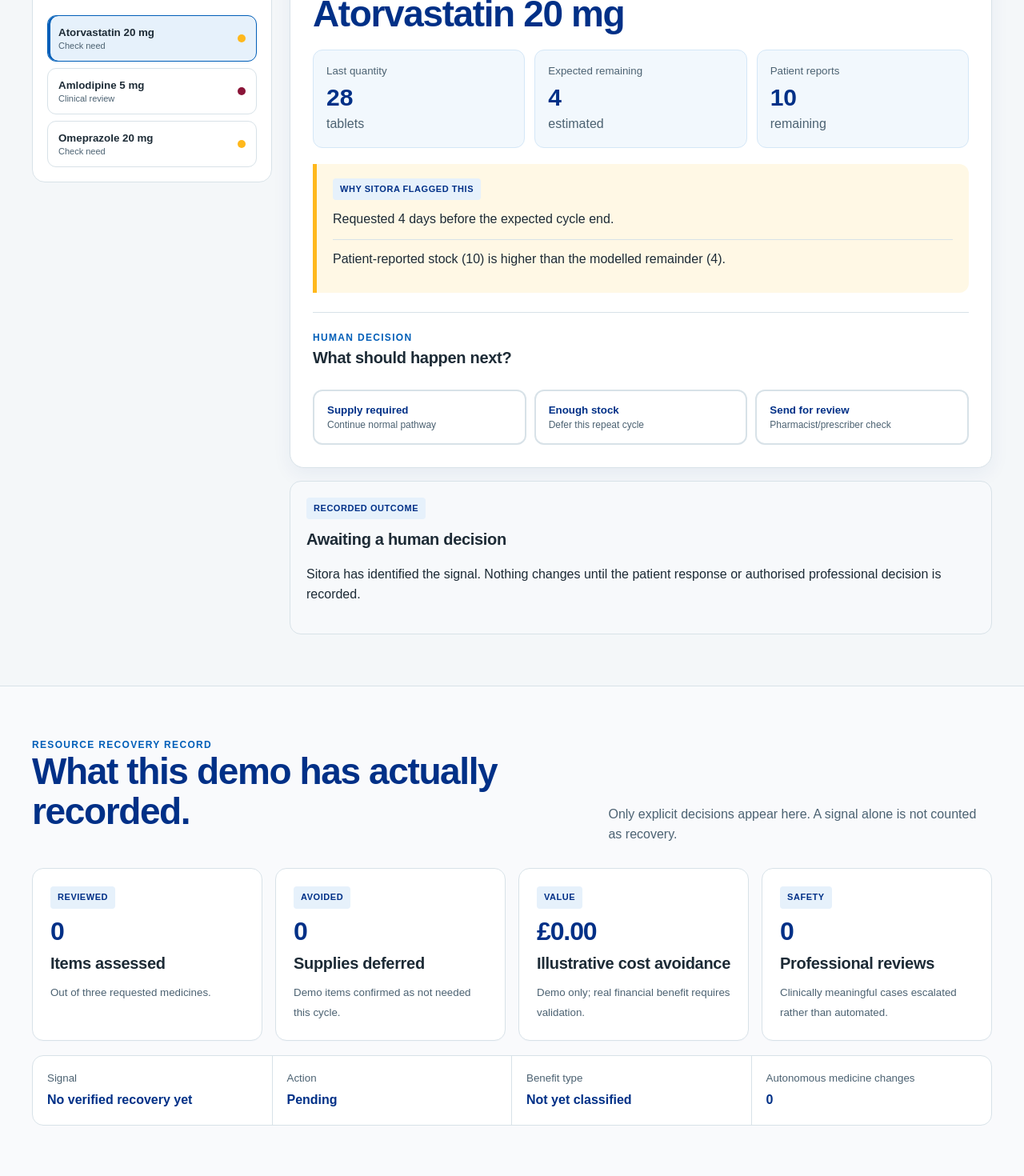
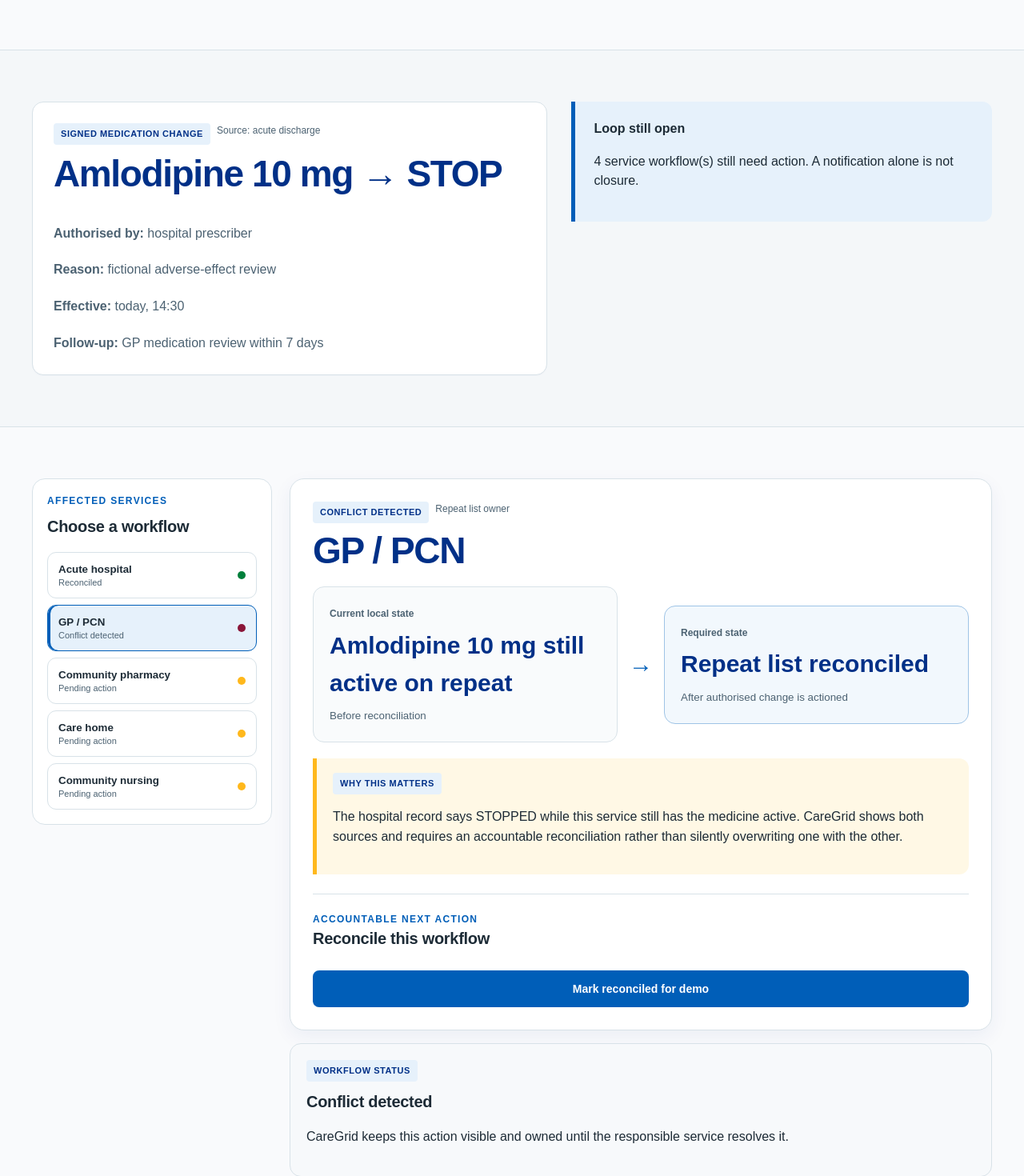
Before and after one commit to Nylon1/NHS, a Next.js app: page /demo/medicine-loop in a window 1280 px wide. Shown: the part 780-2250 px from the top of the page at 80% size. Built offline with nearby package versions, Linux system fonts and the light colour scheme.

Commit message:
Rebuild Medicine Loop demo around shared medication reconciliation

```diff
--- a/app/demo/medicine-loop/page.tsx
+++ b/app/demo/medicine-loop/page.tsx
@@ -2,69 +2,84 @@
 
 import { useMemo, useState } from "react";
 
-const medicines = [
-  { name: "Atorvastatin 20 mg", qty: 28, days: 28, lastSupplyDaysAgo: 24, change: "None", stock: 10, value: 2.1 },
-  { name: "Amlodipine 5 mg", qty: 28, days: 28, lastSupplyDaysAgo: 27, change: "Dose changed to 10 mg after recent review", stock: 7, value: 1.45 },
-  { name: "Omeprazole 20 mg", qty: 28, days: 28, lastSupplyDaysAgo: 13, change: "None", stock: 18, value: 1.9 },
+type Status = "pending" | "acknowledged" | "reconciled" | "conflict";
+
+type Service = {
+  name: string;
+  role: string;
+  currentState: string;
+  targetState: string;
+  startingStatus: Status;
+};
+
+const services: Service[] = [
+  { name: "Acute hospital", role: "Authorised change source", currentState: "Amlodipine stopped at discharge", targetState: "Signed stop event issued", startingStatus: "reconciled" },
+  { name: "GP / PCN", role: "Repeat list owner", currentState: "Amlodipine 10 mg still active on repeat", targetState: "Repeat list reconciled", startingStatus: "conflict" },
+  { name: "Community pharmacy", role: "Dispensing workflow", currentState: "Next supply still scheduled", targetState: "Old supply held / cancelled", startingStatus: "pending" },
+  { name: "Care home", role: "Administration workflow", currentState: "eMAR still shows amlodipine", targetState: "eMAR updated after signed instruction", startingStatus: "pending" },
+  { name: "Community nursing", role: "Care-team visibility", currentState: "Old medication list still visible", targetState: "Current medication state acknowledged", startingStatus: "pending" },
 ];
 
-type Decision = "need" | "enough" | "review";
+const statusLabel: Record<Status, string> = {
+  pending: "Pending action",
+  acknowledged: "Acknowledged",
+  reconciled: "Reconciled",
+  conflict: "Conflict detected",
+};
 
 export default function MedicineLoopDemoPage() {
-  const [confirmed, setConfirmed] = useState<Record<string, Decision>>({});
-  const [active, setActive] = useState(medicines[0].name);
+  const [states, setStates] = useState<Record<string, Status>>(() => Object.fromEntries(services.map((s) => [s.name, s.startingStatus])));
+  const [active, setActive] = useState(services[1].name);
 
-  const rows = useMemo(() => medicines.map((m) => {
-    const expectedUsed = Math.min(m.qty, Math.floor(m.lastSupplyDaysAgo * (m.qty / m.days)));
-    const expectedRemaining = Math.max(0, m.qty - expectedUsed);
-    const early = m.lastSupplyDaysAgo < m.days - 3;
-    const changed = m.change !== "None";
-    const mismatch = m.stock > expectedRemaining + 4;
-    const status = changed ? "Clinical review" : early || mismatch ? "Check need" : "Routine";
-    const reasons = [
-      ...(early ? [`Requested ${m.days - m.lastSupplyDaysAgo} days before the expected cycle end.`] : []),
-      ...(mismatch ? [`Patient-reported stock (${m.stock}) is higher than the modelled remainder (${expectedRemaining}).`] : []),
-      ...(changed ? [m.change] : []),
-    ];
-    return { ...m, expectedRemaining, status, reasons };
-  }), []);
+  const current = services.find((s) => s.name === active) || services[0];
+  const currentStatus = states[current.name];
+  const closed = useMemo(() => services.every((s) => states[s.name] === "reconciled"), [states]);
+  const reconciledCount = services.filter((s) => states[s.name] === "reconciled").length;
+  const conflictCount = services.filter((s) => states[s.name] === "conflict").length;
 
-  const current = rows.find((m) => m.name === active) || rows[0];
-  const avoided = rows.filter((m) => confirmed[m.name] === "enough");
-  const reviews = rows.filter((m) => confirmed[m.name] === "review");
-  const completed = Object.keys(confirmed).length;
-  const avoidedValue = avoided.reduce((sum, m) => sum + m.value, 0);
-  const decision = confirmed[current.name];
-  const decisionCopy = !decision
-    ? { title: "Awaiting a human decision", body: "Sitora has identified the signal. Nothing changes until the patient response or authorised professional decision is recorded." }
-    : decision === "need"
-      ? { title: "Supply remains required", body: "The repeat continues through the normal pathway. No resource recovery is claimed." }
-      : decision === "enough"
-        ? { title: "Supply deferred this cycle", body: "The patient confirms sufficient stock. The avoided item can enter the Resource Recovery Record after the dispensing outcome is verified." }
-        : { title: "Professional review required", body: "The case is escalated to a pharmacist or prescriber. Sitora does not make the clinical change." };
+  function nextAction(name: string) {
+    setStates((prev) => ({ ...prev, [name]: "reconciled" }));
+  }
 
   return (
     <>
       <section className="page-head demo-head">
         <div className="shell demo-head-grid">
           <div>
-            <div className="eyebrow">Prototype 1 · fictional data</div>
-            <h1>Medicine Loop</h1>
-            <p className="lede">Before another repeat is supplied, connect the previous supply, expected use, patient-held stock and medication changes. Routine requests flow through. Exceptions get the smallest safe intervention.</p>
+            <div className="eyebrow">Medicine Loop Core · fictional data</div>
+            <h1>One medication change. Every affected service aligned.</h1>
+            <p className="lede">A hospital has stopped amlodipine. The clinical decision is correct, but the loop is still open because GP, pharmacy and care workflows have not all caught up. CareGrid tracks the change from signed decision to confirmed downstream reconciliation.</p>
           </div>
           <div className="demo-status-card">
             <span className="badge">Demo patient</span>
-            <strong>DEMO-1042</strong>
-            <span>3 repeat medicines requested today</span>
-            <span>{completed}/3 reviewed</span>
+            <strong>DEMO-2048</strong>
+            <span>Amlodipine 10 mg stopped in hospital</span>
+            <span>{reconciledCount}/{services.length} services reconciled</span>
           </div>
         </div>
       </section>
 
       <section className="section">
         <div className="shell">
-          <div className="demo-stepper" aria-label="Demo flow">
-            {[["1","Detect"],["2","Explain"],["3","Decide"],["4","Record"]].map(([n,t]) => <div className="demo-step" key={n}><span>{n}</span><strong>{t}</strong></div>)}
+          <div className="demo-stepper" aria-label="Medicine Loop flow">
+            {[["1","Authorise"],["2","Notify"],["3","Reconcile"],["4","Acknowledge"],["5","Close"]].map(([n,t]) => <div className="demo-step" key={n}><span>{n}</span><strong>{t}</strong></div>)}
+          </div>
+        </div>
+      </section>
+
+      <section className="section">
+        <div className="shell two-col">
+          <div className="card evidence-card">
+            <div className="meta-row"><span className="badge">Signed medication change</span><span>Source: acute discharge</span></div>
+            <h2>Amlodipine 10 mg → STOP</h2>
+            <p><strong>Authorised by:</strong> hospital prescriber</p>
+            <p><strong>Reason:</strong> fictional adverse-effect review</p>
+            <p><strong>Effective:</strong> today, 14:30</p>
+            <p><strong>Follow-up:</strong> GP medication review within 7 days</p>
+          </div>
+          <div className={`callout ${closed ? "" : ""}`}>
+            <strong>{closed ? "Loop closed" : "Loop still open"}</strong>
+            <p>{closed ? "Every affected workflow has acknowledged and reconciled the authorised change." : `${services.length - reconciledCount} service workflow(s) still need action. A notification alone is not closure.`}</p>
           </div>
         </div>
       </section>
@@ -72,13 +87,13 @@
       <section className="section">
         <div className="shell demo-workspace">
           <aside className="demo-sidebar">
-            <div className="eyebrow">Repeat request</div>
-            <h3>Choose a medicine</h3>
+            <div className="eyebrow">Affected services</div>
+            <h3>Choose a workflow</h3>
             <div className="demo-list">
-              {rows.map((m) => (
-                <button key={m.name} className={`demo-list-item ${active === m.name ? "active" : ""}`} onClick={() => setActive(m.name)}>
-                  <span><strong>{m.name}</strong><small>{m.status}</small></span>
-                  <span className={`signal-dot ${m.status === "Routine" ? "ok" : m.status === "Clinical review" ? "danger" : "warn"}`} />
+              {services.map((s) => (
+                <button key={s.name} className={`demo-list-item ${active === s.name ? "active" : ""}`} onClick={() => setActive(s.name)}>
+                  <span><strong>{s.name}</strong><small>{statusLabel[states[s.name]]}</small></span>
+                  <span className={`signal-dot ${states[s.name] === "reconciled" ? "ok" : states[s.name] === "conflict" ? "danger" : "warn"}`} />
                 </button>
               ))}
             </div>
@@ -86,50 +101,53 @@
 
           <div className="demo-main">
             <div className="demo-panel">
-              <div className="meta-row"><span className="badge">{current.status}</span><span>Last supplied {current.lastSupplyDaysAgo} days ago</span></div>
+              <div className="meta-row"><span className="badge">{statusLabel[currentStatus]}</span><span>{current.role}</span></div>
               <h2>{current.name}</h2>
-              <div className="demo-signal-grid">
-                <div><small>Last quantity</small><strong>{current.qty}</strong><span>tablets</span></div>
-                <div><small>Expected remaining</small><strong>{current.expectedRemaining}</strong><span>estimated</span></div>
-                <div><small>Patient reports</small><strong>{current.stock}</strong><span>remaining</span></div>
+              <div className="comparison-grid">
+                <div className="comparison-card baseline"><span>Current local state</span><strong>{current.currentState}</strong><small>Before reconciliation</small></div>
+                <div className="comparison-arrow">→</div>
+                <div className="comparison-card selected"><span>Required state</span><strong>{current.targetState}</strong><small>After authorised change is actioned</small></div>
               </div>
+
               <div className="demo-flag-box">
-                <span className="badge">Why Sitora flagged this</span>
-                {current.reasons.length ? <ul className="list-clean">{current.reasons.map((r) => <li key={r}>{r}</li>)}</ul> : <p>No exceptional signal. Routine supply can continue with minimal friction.</p>}
+                <span className="badge">Why this matters</span>
+                <p>{currentStatus === "conflict" ? "The hospital record says STOPPED while this service still has the medicine active. CareGrid shows both sources and requires an accountable reconciliation rather than silently overwriting one with the other." : currentStatus === "pending" ? "The service has been affected by the authorised medication change but has not yet confirmed that its local workflow reflects it." : currentStatus === "acknowledged" ? "The service has seen the change, but acknowledgement alone does not prove the local medication workflow was corrected." : "This service has reconciled its local workflow with the authorised change."}</p>
               </div>
+
               <div className="demo-decision-block">
-                <div><div className="eyebrow">Human decision</div><h3>What should happen next?</h3></div>
-                <div className="demo-choice-grid">
-                  <button className={decision === "need" ? "demo-choice selected" : "demo-choice"} onClick={() => setConfirmed(s => ({...s,[current.name]:"need"}))}><strong>Supply required</strong><span>Continue normal pathway</span></button>
-                  <button className={decision === "enough" ? "demo-choice selected" : "demo-choice"} onClick={() => setConfirmed(s => ({...s,[current.name]:"enough"}))}><strong>Enough stock</strong><span>Defer this repeat cycle</span></button>
-                  <button className={decision === "review" ? "demo-choice selected" : "demo-choice"} onClick={() => setConfirmed(s => ({...s,[current.name]:"review"}))}><strong>Send for review</strong><span>Pharmacist/prescriber check</span></button>
-                </div>
+                <div><div className="eyebrow">Accountable next action</div><h3>{currentStatus === "reconciled" ? "This service is complete" : "Reconcile this workflow"}</h3></div>
+                {currentStatus !== "reconciled" && <button className="button primary" onClick={() => nextAction(current.name)}>Mark reconciled for demo</button>}
               </div>
             </div>
-            <div className="demo-outcome-panel"><span className="badge">Recorded outcome</span><h3>{decisionCopy.title}</h3><p>{decisionCopy.body}</p></div>
+
+            <div className={`demo-outcome-panel ${currentStatus === "reconciled" ? "success" : ""}`}>
+              <span className="badge">Workflow status</span>
+              <h3>{statusLabel[currentStatus]}</h3>
+              <p>{currentStatus === "reconciled" ? "The service has confirmed its local repeat, supply, administration or care workflow reflects the signed change." : "CareGrid keeps this action visible and owned until the responsible service resolves it."}</p>
+            </div>
           </div>
         </div>
       </section>
 
       <section className="section">
         <div className="shell">
-          <div className="section-head"><div><div className="eyebrow">Resource Recovery Record</div><h2>What this demo has actually recorded.</h2></div><p>Only explicit decisions appear here. A signal alone is not counted as recovery.</p></div>
+          <div className="section-head"><div><div className="eyebrow">Closed-loop record</div><h2>Visibility is not enough. The action has to close.</h2></div><p>Every service has its own role and permissions. CareGrid records provenance, ownership, acknowledgement and resolution.</p></div>
           <div className="metric-grid">
-            <div className="metric"><span className="badge">Reviewed</span><strong>{completed}</strong><h3>Items assessed</h3><small>Out of three requested medicines.</small></div>
-            <div className="metric"><span className="badge">Avoided</span><strong>{avoided.length}</strong><h3>Supplies deferred</h3><small>Demo items confirmed as not needed this cycle.</small></div>
-            <div className="metric"><span className="badge">Value</span><strong>£{avoidedValue.toFixed(2)}</strong><h3>Illustrative cost avoidance</h3><small>Demo only; real financial benefit requires validation.</small></div>
-            <div className="metric"><span className="badge">Safety</span><strong>{reviews.length}</strong><h3>Professional reviews</h3><small>Clinically meaningful cases escalated rather than automated.</small></div>
+            <div className="metric"><span className="badge">Affected</span><strong>{services.length}</strong><h3>Service workflows</h3><small>Different settings, one medication-change event.</small></div>
+            <div className="metric"><span className="badge">Reconciled</span><strong>{reconciledCount}</strong><h3>Confirmed complete</h3><small>Local workflow now reflects the authorised change.</small></div>
+            <div className="metric"><span className="badge">Conflict</span><strong>{conflictCount}</strong><h3>Unresolved discrepancies</h3><small>Conflicting medication states remain visible until resolved.</small></div>
+            <div className="metric"><span className="badge">Loop</span><strong>{closed ? "Closed" : "Open"}</strong><h3>Overall status</h3><small>The loop closes only when all required downstream actions are complete.</small></div>
           </div>
           <div className="recovery-record" style={{marginTop:18}}>
-            <div><small>Signal</small><strong>{avoided.length ? "Stock confirms repeat not required" : reviews.length ? "Medication discrepancy requires review" : "No verified recovery yet"}</strong></div>
-            <div><small>Action</small><strong>{avoided.length ? "Repeat deferred" : reviews.length ? "Escalated" : "Pending"}</strong></div>
-            <div><small>Benefit type</small><strong>{avoided.length ? "Cost avoidance" : "Not yet classified"}</strong></div>
-            <div><small>Autonomous medicine changes</small><strong>0</strong></div>
+            <div><small>Change</small><strong>STOP amlodipine 10 mg</strong></div>
+            <div><small>Source</small><strong>Hospital discharge</strong></div>
+            <div><small>Accountability</small><strong>{closed ? "All actions closed" : "Outstanding actions remain"}</strong></div>
+            <div><small>Silent overwrite</small><strong>Never</strong></div>
           </div>
         </div>
       </section>
 
-      <section className="section"><div className="shell quote">The innovation is not another reminder. It is a closed feedback loop between the previous supply and the next decision.</div></section>
+      <section className="section"><div className="shell quote">One medication view. Every change signed. Every service notified. Every action acknowledged. Every loop closed.</div></section>
     </>
   );
 }
```
